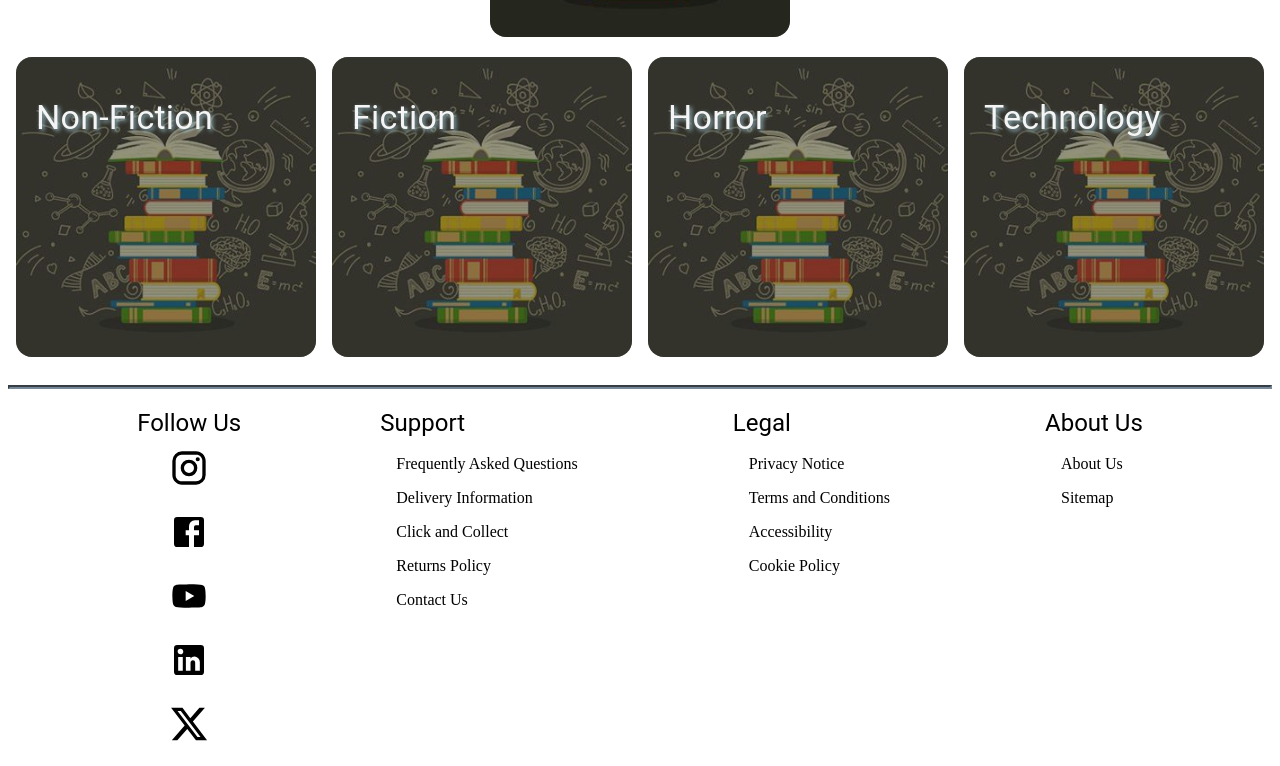
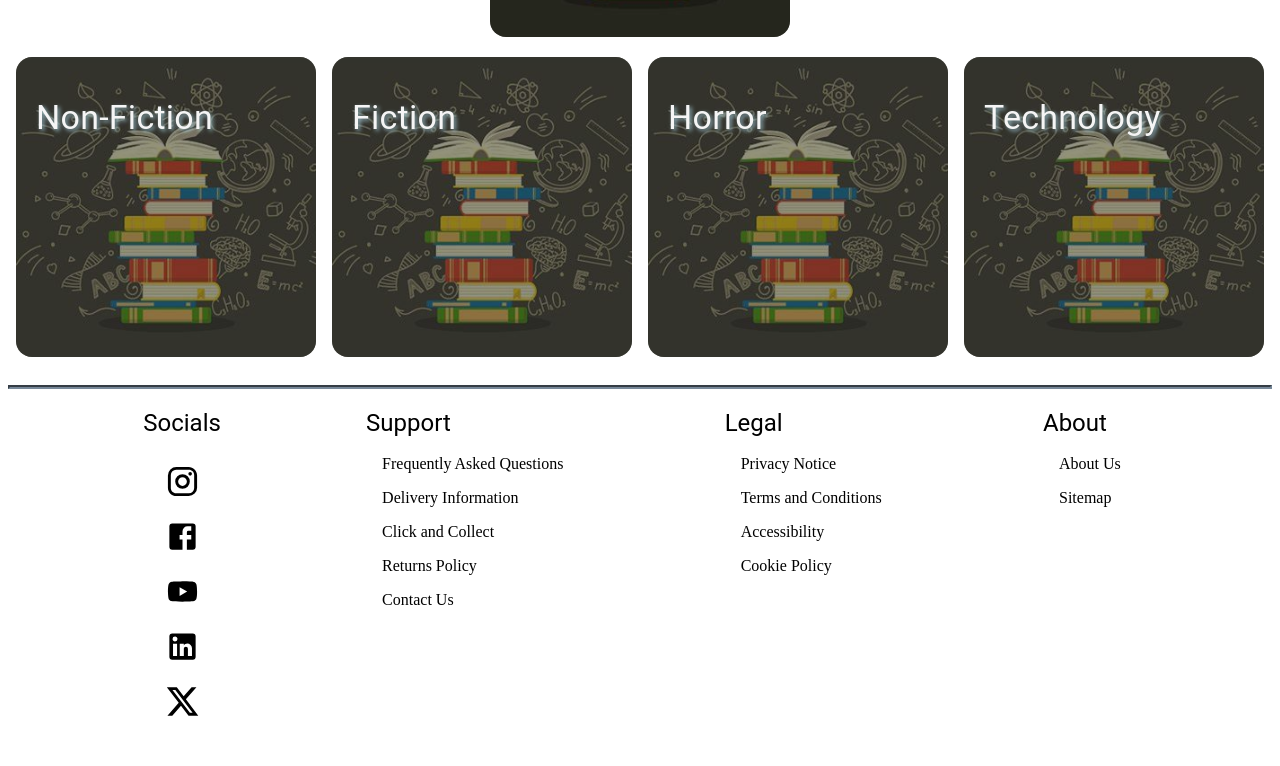
Before and after one commit to AywinK/bookstore, a React (Vite) app in the folder frontend/: page / in a window 1280 px wide. Shown: the part 385-1151 px from the top of the page. Built offline with nearby package versions, Linux system fonts and the light colour scheme.

Commit message:
refactors footer

```diff
--- a/frontend/src/components/AboutLinks.jsx
+++ /dev/null
@@ -1,35 +0,0 @@
-import Typography from '@mui/material/Typography';
-
-
-import Link from '@mui/material/Link';
-import List from '@mui/material/List';
-import ListItem from '@mui/material/ListItem';
-
-import { Link as RouterLink } from "react-router-dom";
-
-const AboutLinks = () => {
-
-    return (
-        <>
-            <div>
-                <Typography variant="h5" textAlign="start">
-                    About Us
-                </Typography>
-                <List>
-                    <ListItem>
-                        <Link underline="hover" component={RouterLink} to="/about-us" color="inherit">
-                            About Us
-                        </Link>
-                    </ListItem>
-                    <ListItem>
-                        <Link underline="hover" component={RouterLink} to="/sitemap" color="inherit">
-                            Sitemap
-                        </Link>
-                    </ListItem>
-                </List>
-            </div>
-        </>
-    )
-}
-
-export default AboutLinks;
--- a/frontend/src/components/BookCard.jsx
+++ b/frontend/src/components/BookCard.jsx
@@ -18,7 +18,7 @@ const BookCard = ({ book }) => {
                 gridTemplateColumns: "1fr 2fr",
                 gridTemplateRows: "4fr 1fr",
                 gap: "10px",
-                aspectRatio: "170/193",
+                aspectRatio: "320 / 220",
                 maxWidth: "600px",
                 padding: "10px",
                 margin: "auto",
@@ -31,7 +31,7 @@ const BookCard = ({ book }) => {
                         objectFit: 'cover',
                         gridRow: "1/ span 2",
                         gridColumn: "1",
-                        // aspectRatio: "148/193"
+                        aspectRatio: "320 / 220"
                     }}
                     width="150px"
                     image={book.imageUrl}
@@ -47,7 +47,7 @@ const BookCard = ({ book }) => {
                                 objectFit: 'cover',
                                 gridRow: "1/ span 2",
                                 gridColumn: "1",
-                                // aspectRatio: "148/193"
+                                aspectRatio: "320 / 220"
                             }}
                             width="150px"
                             image={book.imageUrl}
--- a/frontend/src/components/Footer.jsx
+++ b/frontend/src/components/Footer.jsx
@@ -1,8 +1,7 @@
+import FooterSection from './FooterSection';
+import footerData from "../siteData/footerData.json";
 
 import SocialLinks from './SocialLinks';
-import SupportLinks from './SupportLinks';
-import LegalLinks from './LegalLinks';
-import AboutLinks from './AboutLinks';
 import { useMediaQuery } from '@mui/material';
 
 
@@ -29,9 +28,9 @@ const Footer = () => {
                 }}
             >
                 <SocialLinks isMobile={isMobile} />
-            <SupportLinks />
-            <LegalLinks />
-            <AboutLinks />
+                <FooterSection heading="Support" dataArr={footerData.supportLinks} />
+                <FooterSection heading="Legal" dataArr={footerData.legalLinks} />
+                <FooterSection heading="About" dataArr={footerData.aboutLinks} />
             </footer>
         </>
     )
--- /dev/null
+++ b/frontend/src/components/FooterSection.jsx
@@ -0,0 +1,32 @@
+/* eslint-disable react/prop-types */
+import Typography from '@mui/material/Typography';
+import Link from '@mui/material/Link';
+import List from '@mui/material/List';
+import ListItem from '@mui/material/ListItem';
+import Stack from '@mui/material/Stack';
+
+import { Link as RouterLink } from "react-router-dom";
+
+
+const FooterSection = ({ heading, dataArr }) => {
+
+    return (
+        <Stack>
+            <Typography variant="h5" textAlign="start">
+                {heading}
+            </Typography>
+            <List>
+                {dataArr.map(({ link, text }) => (
+                    <ListItem key={text}>
+                        <Link underline="hover" component={RouterLink} to={link} color="inherit">
+                            {text}
+                        </Link>
+                    </ListItem>
+                ))}
+
+            </List>
+        </Stack>
+    )
+}
+
+export default FooterSection;
--- a/frontend/src/components/LegalLinks.jsx
+++ /dev/null
@@ -1,45 +0,0 @@
-import Typography from '@mui/material/Typography';
-
-
-import Link from '@mui/material/Link';
-import List from '@mui/material/List';
-import ListItem from '@mui/material/ListItem';
-
-import { Link as RouterLink } from "react-router-dom";
-
-const LegalLinks = () => {
-
-    return (
-        <>
-            <div>
-                <Typography variant="h5" textAlign="start">
-                    Legal
-                </Typography>
-                <List>
-                    <ListItem>
-                        <Link underline="hover" component={RouterLink} to="/privacy-notice" color="inherit">
-                            Privacy Notice
-                        </Link>
-                    </ListItem>
-                    <ListItem>
-                        <Link underline="hover" component={RouterLink} to="/terms-and-conditions" color="inherit">
-                            Terms and Conditions
-                        </Link>
-                    </ListItem>
-                    <ListItem>
-                        <Link underline="hover" component={RouterLink} to="/accessibility" color="inherit">
-                            Accessibility
-                        </Link>
-                    </ListItem>
-                    <ListItem>
-                        <Link underline="hover" component={RouterLink} to="/cookie-policy" color="inherit">
-                            Cookie Policy
-                        </Link>
-                    </ListItem>
-                </List>
-            </div>
-        </>
-    )
-}
-
-export default LegalLinks;
--- a/frontend/src/components/SocialLinks.jsx
+++ b/frontend/src/components/SocialLinks.jsx
@@ -1,4 +1,3 @@
-import Box from '@mui/material/Box';
 import InstagramIcon from '@mui/icons-material/Instagram';
 import FacebookIcon from '@mui/icons-material/Facebook';
 import YouTubeIcon from '@mui/icons-material/YouTube';
@@ -6,6 +5,9 @@ import XIcon from '@mui/icons-material/X';
 import LinkedInIcon from '@mui/icons-material/LinkedIn';
 import Typography from '@mui/material/Typography';
 import Link from '@mui/material/Link';
+import List from '@mui/material/List';
+import ListItem from '@mui/material/ListItem';
+import Stack from '@mui/material/Stack';
 
 
 
@@ -13,30 +15,50 @@ import Link from '@mui/material/Link';
 const SocialLinks = ({ isMobile }) => {
 
     return (
-        <>
-            <Box>
-                <Typography variant="h5" textAlign="start" gutterBottom>
-                    Follow Us
-                </Typography>
-                <Box display="flex" flexDirection={isMobile ? "row" : "column"} alignItems="center" justifyContent="space-evenly" gap="20px">
-                    <Link color="inherit" href="https://www.instagram.com">
-                        <InstagramIcon sx={{ fontSize: 40 }} />
+        <Stack>
+            <Typography variant="h5" textAlign="start" gutterBottom>
+                Socials
+            </Typography>
+            <List
+                sx={{
+                    display: "flex",
+                    flexDirection: isMobile ? "row" : "column",
+                    alignItems: "center",
+                    justifyContent: "center",
+                }}
+            >
+
+                <ListItem>
+                    <Link margin="auto" color="inherit" href="https://www.instagram.com">
+                        <InstagramIcon fontSize={isMobile ? "medium" : "large"} />
                     </Link>
-                    <Link color="inherit" href="https://www.facebook.com">
-                        <FacebookIcon sx={{ fontSize: 40 }} />
+                </ListItem>
+
+                <ListItem>
+                    <Link margin="auto" color="inherit" href="https://www.facebook.com">
+                        <FacebookIcon fontSize={isMobile ? "medium" : "large"} />
                     </Link>
-                    <Link color="inherit" href="https://www.youtube.com">
-                        <YouTubeIcon sx={{ fontSize: 40 }} />
+                </ListItem>
+
+                <ListItem>
+                    <Link margin="auto" color="inherit" href="https://www.youtube.com">
+                        <YouTubeIcon fontSize={isMobile ? "medium" : "large"} />
                     </Link>
-                    <Link color="inherit" href="https://linkedin.com">
-                        <LinkedInIcon sx={{ fontSize: 40 }} />
+                </ListItem>
+
+                <ListItem>
+                    <Link margin="auto" color="inherit" href="https://linkedin.com">
+                        <LinkedInIcon fontSize={isMobile ? "medium" : "large"} />
                     </Link>
-                    <Link color="inherit" href="https://www.x.com">
-                        <XIcon sx={{ fontSize: 40 }} />
+                </ListItem>
+
+                <ListItem>
+                    <Link margin="auto" color="inherit" href="https://www.x.com">
+                        <XIcon fontSize={isMobile ? "medium" : "large"} />
                     </Link>
-                </Box>
-            </Box>
-        </>
+                </ListItem>
+            </List>
+        </Stack>
     )
 }
 
--- a/frontend/src/components/SupportLinks.jsx
+++ /dev/null
@@ -1,50 +0,0 @@
-import Typography from '@mui/material/Typography';
-
-
-import Link from '@mui/material/Link';
-import List from '@mui/material/List';
-import ListItem from '@mui/material/ListItem';
-
-import { Link as RouterLink } from "react-router-dom";
-
-const SupportLinks = () => {
-
-    return (
-        <>
-            <div>
-                <Typography variant="h5" textAlign="start">
-                    Support
-                </Typography>
-                <List>
-                    <ListItem>
-                        <Link underline="hover" component={RouterLink} to="/faq" color="inherit">
-                            Frequently Asked Questions
-                        </Link>
-                    </ListItem>
-                    <ListItem>
-                        <Link underline="hover" component={RouterLink} to="/delivery" color="inherit">
-                            Delivery Information
-                        </Link>
-                    </ListItem>
-                    <ListItem>
-                        <Link underline="hover" component={RouterLink} to="/click-and-collect" color="inherit">
-                            Click and Collect
-                        </Link>
-                    </ListItem>
-                    <ListItem>
-                        <Link underline="hover" component={RouterLink} to="/returns" color="inherit">
-                            Returns Policy
-                        </Link>
-                    </ListItem>
-                    <ListItem>
-                        <Link underline="hover" component={RouterLink} to="/contact" color="inherit">
-                            Contact Us
-                        </Link>
-                    </ListItem>
-                </List>
-            </div>
-        </>
-    )
-}
-
-export default SupportLinks;
--- /dev/null
+++ b/frontend/src/siteData/footerData.json
@@ -0,0 +1,52 @@
+{
+    "aboutLinks": [
+      {
+        "link": "/about-us",
+        "text": "About Us"
+      },
+      {
+        "link": "/sitemap",
+        "text": "Sitemap"
+      }
+    ],
+    "legalLinks": [
+      {
+        "link": "/privacy-notice",
+        "text": "Privacy Notice"
+      },
+      {
+        "link": "/terms-and-conditions",
+        "text": "Terms and Conditions"
+      },
+      {
+        "link": "/accessibility",
+        "text": "Accessibility"
+      },
+      {
+        "link": "/cookie-policy",
+        "text": "Cookie Policy"
+      }
+    ],
+    "supportLinks": [
+      {
+        "link": "/faq",
+        "text": "Frequently Asked Questions"
+      },
+      {
+        "link": "/delivery",
+        "text": "Delivery Information"
+      },
+      {
+        "link": "/click-and-collect",
+        "text": "Click and Collect"
+      },
+      {
+        "link": "/returns",
+        "text": "Returns Policy"
+      },
+      {
+        "link": "/contact",
+        "text": "Contact Us"
+      }
+    ]
+  }
```
Also changed, not shown: 1 other file (tests, documents, lock files or other folders). Lines whose indentation alone changed are shown as unchanged.
